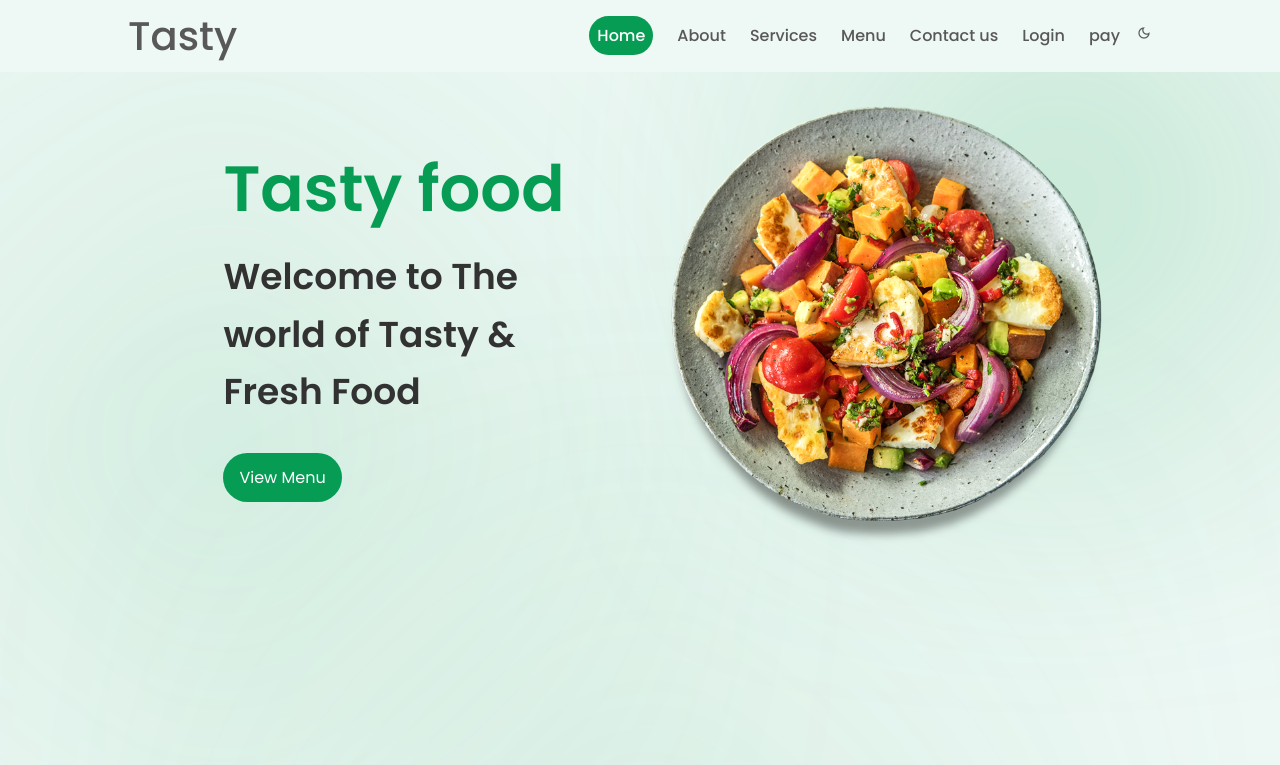
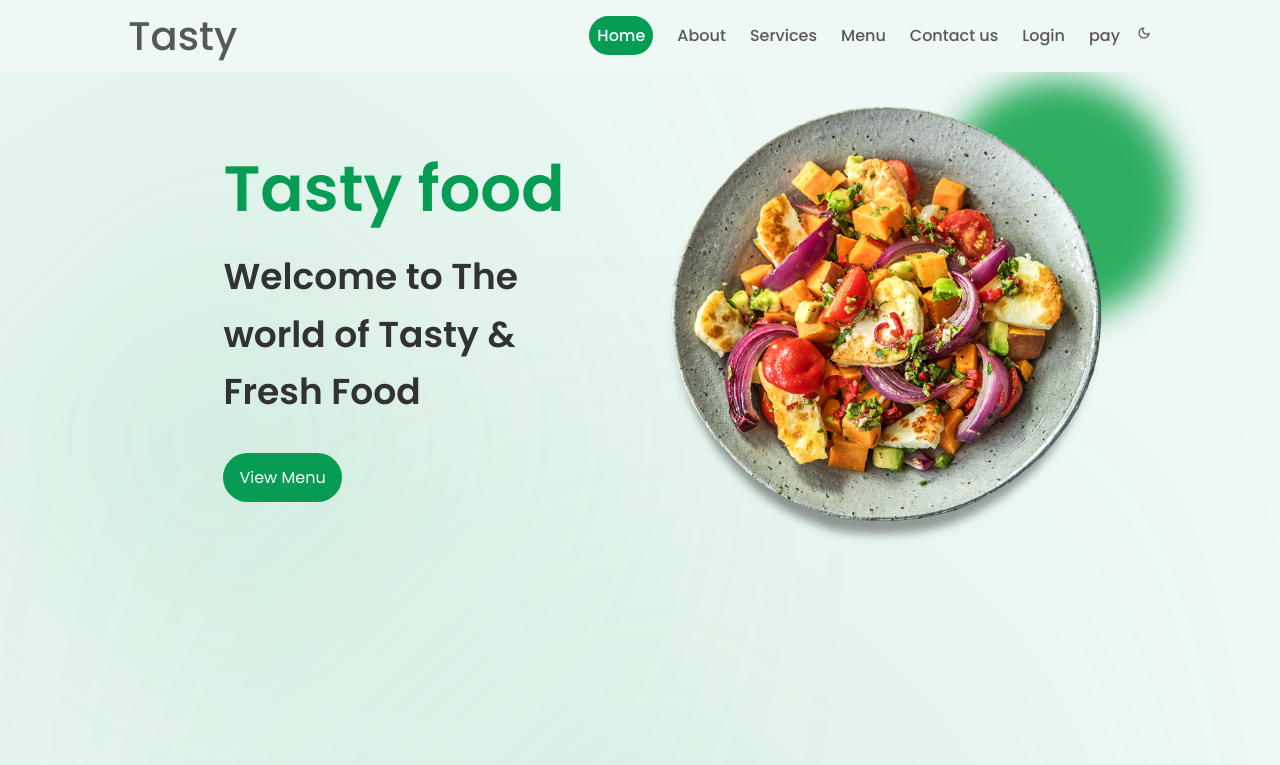
Before and after one commit to Abhishek-Maurya2/Restaurant-Website, a plain HTML site: page index.html in a window 1280 px wide. Shown: the top 765 px of the page. Drawn offline with nearby package versions, Linux system fonts and the light colour scheme.

Commit message:
Update styles.css

```diff
--- a/assets/css/styles.css
+++ b/assets/css/styles.css
@@ -836,7 +836,7 @@ a .material-symbols-outlined:hover{
   right: 8%;
   border-radius: 14rem;
   z-index: -1;
-  filter: blur(10rem);
+  filter: blur(1rem);
 }
 .circle2 {
   background: #2EAD61;
```
